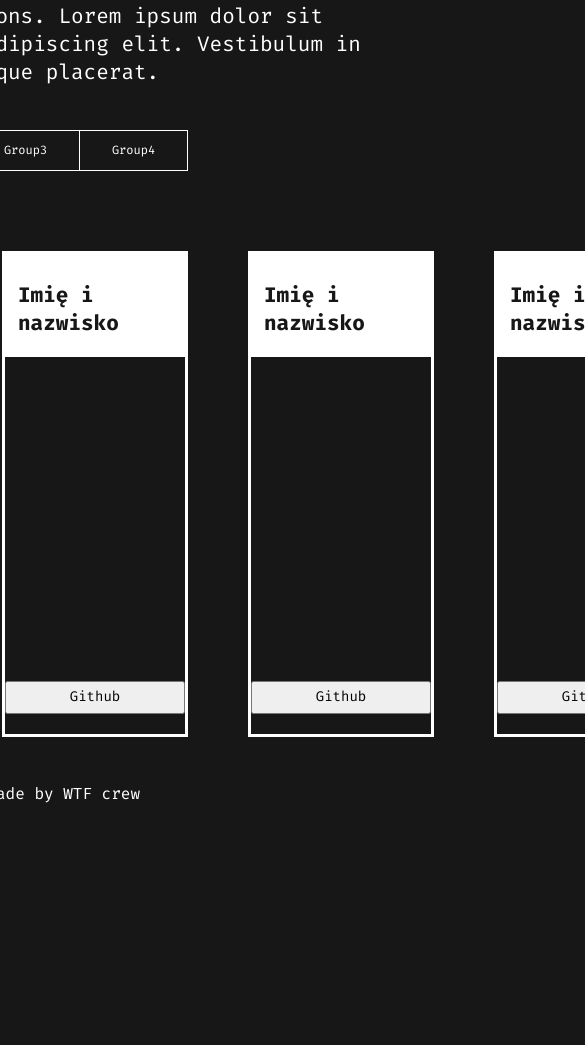
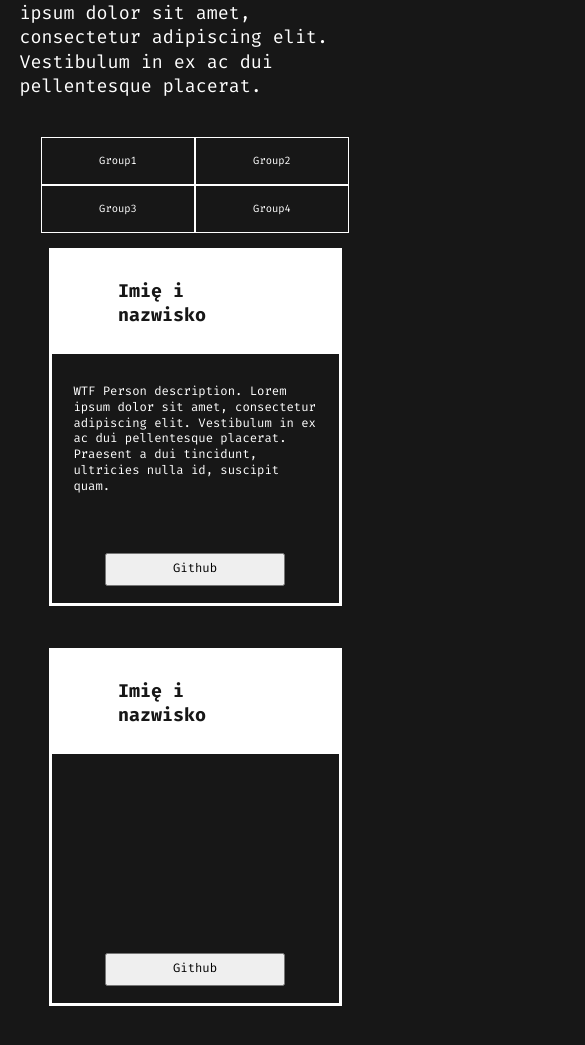
Before and after one commit to kasiaizak/wtf-crew, a website: page src/content/index.html in a window 390 px wide. Shown: the part 200-1245 px from the top of the page, 585 px wide, since content can reach past the window. Before the commit the page ends 1019 px from the top, so only its background shows below. Drawn offline with nearby package versions, Linux system fonts and the light colour scheme; files that its build step writes are made by us from their sources; files whose address does not match are found by name.

Commit message:
feat: basic responsive layout

```diff
--- a/src/js/main.js
+++ b/src/js/main.js
@@ -1,5 +1,5 @@
-"use strict";
+// "use strict";
 
-import moment from 'moment';
+// import moment from 'moment';
 
-console.log(moment().format('MMMM Do YYYY, h:mm:ss a'))
+// console.log(moment().format('MMMM Do YYYY, h:mm:ss a'))
--- a/src/scss/_variables.scss
+++ b/src/scss/_variables.scss
@@ -1,2 +1,4 @@
 $codgray: #171717;
 $white: #ffffff;
+
+$mobile: "(max-width : 620px)";
--- a/src/scss/main.scss
+++ b/src/scss/main.scss
@@ -10,6 +10,10 @@
 html {
     box-sizing: border-box;
     font-family: "Fira Code", monospace;
+    font-size: 16px;
+    @media #{$mobile} {
+        font-size: 14px;
+    }
 }
 
 *,
@@ -26,7 +30,14 @@ body {
 }
 
 .main {
+    max-width: 1440px;
+    width: 100%;
     display: flex;
     flex-direction: column;
     padding-left: 2.875rem;
+    @media #{$mobile} {
+        width: 90vw;
+        margin: 0 auto;
+        padding: 0;
+    }
 }
--- a/src/scss/modules/_footer.scss
+++ b/src/scss/modules/_footer.scss
@@ -1,3 +1,6 @@
 .footer {
     margin-top: 2rem;
+    @media #{$mobile} {
+        text-align: center;
+    }
 }
--- a/src/scss/modules/_navigation.scss
+++ b/src/scss/modules/_navigation.scss
@@ -1,18 +1,24 @@
 .nav {
     padding-top: 2.75rem;
     max-width: 432px;
+    @media #{$mobile} {
+        margin-left: calc(50% - 154px);
+    }
     &__list {
         margin: 0;
         padding: 0;
-        display: flex;
-        flex-direction: row;
+        display: grid;
+        width: 108px;
+        height: 41px;
+        grid-template-columns: 1fr 1fr 1fr 1fr;
         list-style: none;
+        @media #{$mobile} {
+            grid-template-columns: 1fr 1fr;
+        }
     }
     &__list-button {
         all: unset;
         cursor: pointer;
-        width: 108px;
-        height: 41px;
         text-align: center;
     }
     &__list-element {
@@ -31,6 +37,11 @@
         &:first-child {
             border-left: 1px solid #ffffff;
         }
+        @media #{$mobile} {
+            border: 1px solid #ffffff;
+            width: 154px;
+            height: 48px;
+        }
         &:hover {
             background: $white;
             color: $codgray;
--- a/src/scss/modules/_users-cards.scss
+++ b/src/scss/modules/_users-cards.scss
@@ -3,6 +3,11 @@
     display: grid;
     grid-template-columns: 1fr 1fr 1fr 1fr;
     grid-column-gap: 3.75rem;
+    @media #{$mobile} {
+        grid-template-columns: 1fr;
+        row-gap: 3rem;
+        justify-items: center;
+    }
 }
 
 .user {
```
